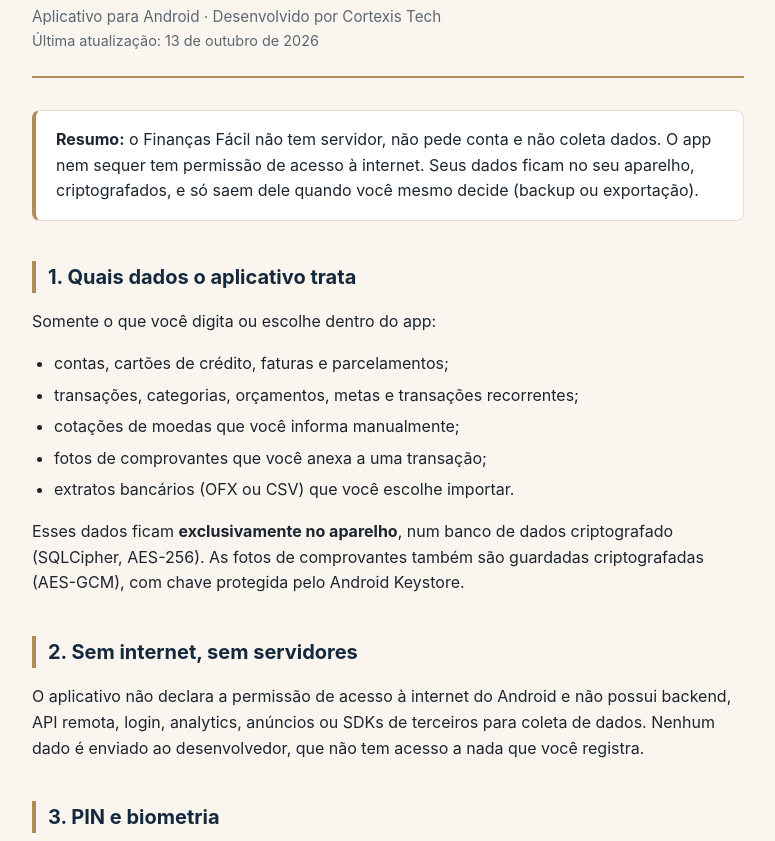
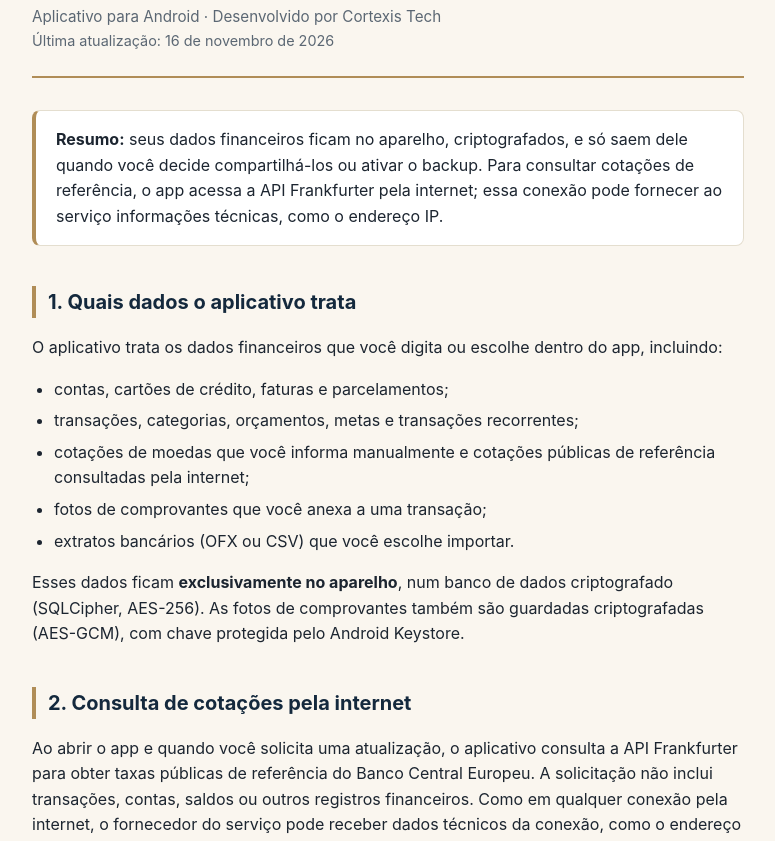
Before and after one commit to cortexistech/financasfacil-BaseLegal, a plain HTML site: page politica-de-privacidade.html in a window 1280 px wide. Shown: the part 100-941 px from the top of the page, without its empty margins (252-1027 px from the left). Drawn offline with Linux system fonts and the light colour scheme.

Commit message:
Update politica-de-privacidade.html

```diff
--- a/politica-de-privacidade.html
+++ b/politica-de-privacidade.html
@@ -104,24 +104,25 @@
 <header>
   <h1>Política de Privacidade — Finanças Fácil</h1>
   <div class="subtitle">Aplicativo para Android · Desenvolvido por Cortexis Tech</div>
-  <div class="meta">Última atualização: 13 de outubro de 2026</div>
+  <div class="meta">Última atualização: 16 de novembro de 2026</div>
 </header>
 
-<p class="highlight"><strong>Resumo:</strong> o Finanças Fácil não tem servidor, não pede conta e não coleta dados. O app nem sequer tem permissão de acesso à internet. Seus dados ficam no seu aparelho, criptografados, e só saem dele quando você mesmo decide (backup ou exportação).</p>
+<p class="highlight"><strong>Resumo:</strong> seus dados financeiros ficam no aparelho, criptografados, e só saem dele quando você decide compartilhá-los ou ativar o backup. Para consultar cotações de referência, o app acessa a API Frankfurter pela internet; essa conexão pode fornecer ao serviço informações técnicas, como o endereço IP.</p>
 
 <h2>1. Quais dados o aplicativo trata</h2>
-<p>Somente o que você digita ou escolhe dentro do app:</p>
+<p>O aplicativo trata os dados financeiros que você digita ou escolhe dentro do app, incluindo:</p>
 <ul>
   <li>contas, cartões de crédito, faturas e parcelamentos;</li>
   <li>transações, categorias, orçamentos, metas e transações recorrentes;</li>
-  <li>cotações de moedas que você informa manualmente;</li>
+  <li>cotações de moedas que você informa manualmente e cotações públicas de referência consultadas pela internet;</li>
   <li>fotos de comprovantes que você anexa a uma transação;</li>
   <li>extratos bancários (OFX ou CSV) que você escolhe importar.</li>
 </ul>
 <p>Esses dados ficam <strong>exclusivamente no aparelho</strong>, num banco de dados criptografado (SQLCipher, AES-256). As fotos de comprovantes também são guardadas criptografadas (AES-GCM), com chave protegida pelo Android Keystore.</p>
 
-<h2>2. Sem internet, sem servidores</h2>
-<p>O aplicativo não declara a permissão de acesso à internet do Android e não possui backend, API remota, login, analytics, anúncios ou SDKs de terceiros para coleta de dados. Nenhum dado é enviado ao desenvolvedor, que não tem acesso a nada que você registra.</p>
+<h2>2. Consulta de cotações pela internet</h2>
+<p>Ao abrir o app e quando você solicita uma atualização, o aplicativo consulta a API Frankfurter para obter taxas públicas de referência do Banco Central Europeu. A solicitação não inclui transações, contas, saldos ou outros registros financeiros. Como em qualquer conexão pela internet, o fornecedor do serviço pode receber dados técnicos da conexão, como o endereço IP. As taxas de USD, EUR e BRL são atualizadas para sugerir valores em transferências; as outras moedas continuam com taxas manuais. As últimas dez alterações por par ficam no banco local e nos backups, sem modificar transferências anteriores.</p>
+<p>O aplicativo não possui backend próprio, login, analytics ou anúncios. O desenvolvedor não recebe os dados financeiros registrados no aparelho pela consulta de cotações.</p>
 
 <h2>3. PIN e biometria</h2>
 <p>O PIN é guardado apenas como um hash com sal (PBKDF2), protegido pelo Android Keystore, nunca em texto simples. Na biometria (impressão digital ou rosto), quem faz a verificação é o próprio Android. O app recebe só o resultado (sucesso ou falha), nunca o dado biométrico.</p>
@@ -153,7 +154,7 @@
 </ul>
 
 <h2>10. Crianças e adolescentes</h2>
-<p>O aplicativo não é direcionado a menores de idade e não coleta dados de nenhum usuário.</p>
+<p>O aplicativo não é direcionado a menores de idade.</p>
 
 <h2>11. Alterações nesta política</h2>
 <p>A data da última atualização fica no topo desta página. Mudanças relevantes serão informadas nas notas de versão do Google Play.</p>
```
